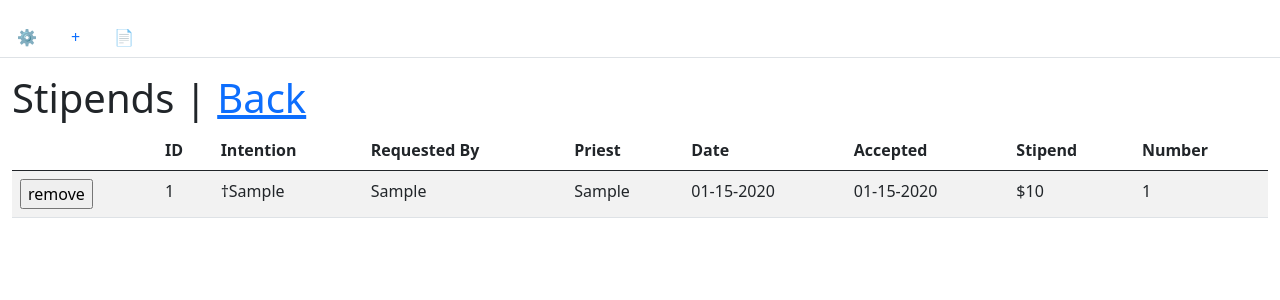
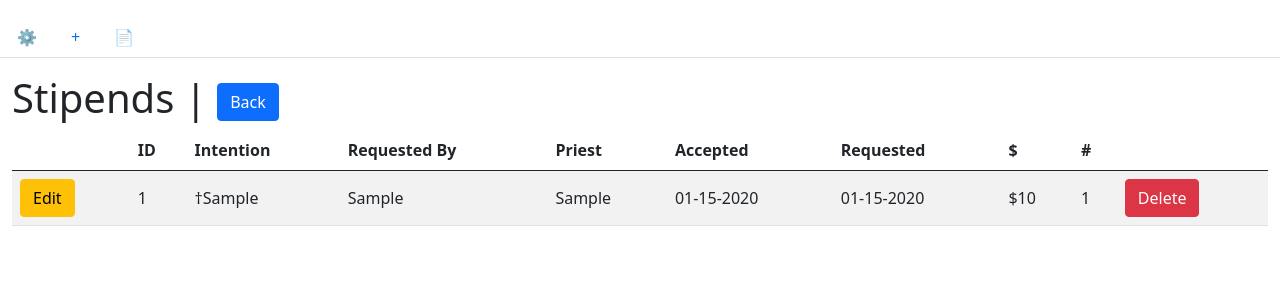
Before and after one commit to corei8/stipendium, a Flask app: page /edit in a window 1280 px wide. Shown: the top 300 px of the page. Run offline with Flask 2, Linux system fonts and the light colour scheme; tables that the repository leaves empty hold one stand-in row (values such as "Sample post").

Commit message:
add editing features

```diff
--- a/stipendium/templates/add_stipend.html
+++ b/stipendium/templates/add_stipend.html
@@ -42,7 +42,7 @@
     <input class="btn btn-primary" type="submit" value="Add to Database">
     </p>
 </form>
-<h3>Stipend Queue | <a href ="{{ url_for('edit_stipends') }}">Edit</a></h3>
+<h3>Stipend Queue | <a href ="{{ url_for('edit_stipends') }}" class="btn btn-primary link">Edit</a></h3>
 <table class="table table-striped">
     <thead class="thead-dark">
         <tr>
--- a/stipendium/templates/edit_stipends.html
+++ b/stipendium/templates/edit_stipends.html
@@ -1,8 +1,8 @@
 {% extends 'base.html' %}
 {% from "_formhelper.html" import hidden_field, datify %}
 {% block content %}
-<h1>Stipends | <a href="{{ url_for('add_stipend') }}">Back</a></h1>
-<table class="table table-striped">
+<h1>Stipends | <a href="{{ url_for('add_stipend') }}" class="btn btn-primary link">Back</a></h1>
+<table class="table table-striped align-middle table-hover">
     <thead class="thead-dark">
         <tr>
             <th></th>
@@ -10,29 +10,20 @@
             <th>Intention</th>
             <th>Requested By</th>
             <th>Priest</th>
-            <th>Date</th>
             <th>Accepted</th>
-            <th>Stipend</th>
-            <th>Number</th>
+            <th>Requested</th>
+            <th>$</th>
+            <th>#</th>
+            <th></th>
         </tr>
     </thead>
     <tbody>
         {% for stipend in stipends %}
         <tr>
             <td>
-                <form method="post">
-                    {{ hidden_field(delete_form.id, stipend.id) }}
-                    {{ hidden_field(delete_form.intention, stipend.intention) }}
-                    {{ hidden_field(delete_form.dead, stipend.dead) }}
-                    {{ hidden_field(delete_form.requester, stipend.requester) }}
-                    {{ hidden_field(delete_form.priest_asked, stipend.priest) }}
-                    {{ hidden_field(delete_form.origin, stipend.origin) }}
-                    {{ hidden_field(delete_form.accepted, datify(stipend.accepted)) }}
-                    {{ hidden_field(delete_form.req_date, stipend.req_date) }}
-                    {{ hidden_field(delete_form.amount, stipend.amount) }}
-                    {{ hidden_field(delete_form.masses, stipend.masses) }}
-                    <input type="submit" value="remove">
-                </form>
+                <a href="{{ url_for('edit_stipend_by_id', stipend_id=stipend.id) }}" class="btn btn-warning link">
+                    Edit
+                </a>
             </td>
             <td>{{ stipend.id }}</td>
             <td>
@@ -48,6 +39,20 @@
             <td>{{ datify(stipend.accepted) }}</td>
             <td>${{ stipend.amount }}</td>
             <td>{{ stipend.masses }}</td>
+            <td class="">
+                <form method="post">
+                    {{ hidden_field(delete_form.id, stipend.id) }}
+                    {{ hidden_field(delete_form.intention, stipend.intention) }}
+                    {{ hidden_field(delete_form.dead, stipend.dead) }}
+                    {{ hidden_field(delete_form.requester, stipend.requester) }}
+                    {{ hidden_field(delete_form.priest_asked, stipend.priest) }}
+                    {{ hidden_field(delete_form.origin, stipend.origin) }}
+                    {{ hidden_field(delete_form.accepted, datify(stipend.accepted)) }}
+                    {{ hidden_field(delete_form.req_date, stipend.req_date) }}
+                    {{ hidden_field(delete_form.amount, stipend.amount) }}
+                    {{ hidden_field(delete_form.masses, stipend.masses) }}
+                    <input type="submit" class="btn btn-danger link align-right" value="Delete">
+                </form>
         </tr>
         {% endfor %}
     </tbody>
--- a/stipendium/views.py
+++ b/stipendium/views.py
@@ -49,7 +49,6 @@ def add_stipend():
             submit_date = datetime.today()
         else:
             submit_date = form.submitted.data
-        print(form.dead.data, flush=True)
         stipend = Queue(
                 intention = form.intention.data,
                 dead      = form.dead.data,
@@ -101,6 +100,44 @@ def edit_stipends():
             delete_form=delete_form,
             stipends=stipends,
             title='Add Queue',
+            )
+
+
+@app.route('/edit/stipend/stipendID=<stipend_id>', methods=['GET', 'POST'])
+def edit_stipend_by_id(stipend_id):
+    stipend = Queue.query.filter_by(id=stipend_id).first()
+    form = QueueForm(
+            intention=stipend.intention,
+            dead=stipend.dead,
+            requester=stipend.requester,
+            priest_asked=stipend.priest,
+            origin=stipend.origin,
+            submitted=stipend.accepted,
+            req_date=stipend.req_date,
+            amount=stipend.amount,
+            masses=stipend.masses
+            )
+    edited_form = QueueForm(request.form)
+    if request.method == 'POST' and edited_form.validate():
+        edited_stipend = Queue(
+                intention = edited_form.intention.data,
+                dead      = edited_form.dead.data,
+                requester = edited_form.requester.data,
+                priest    = edited_form.priest_asked.data,
+                origin    = edited_form.origin.data,
+                accepted  = edited_form.submitted.data,
+                req_date  = edited_form.req_date.data,
+                amount    = edited_form.amount.data,
+                masses    = edited_form.masses.data,
+                )
+        Queue.query.filter_by(id=stipend.id).delete()
+        db.session.add(edited_stipend)
+        db.session.commit()
+        return redirect(url_for('edit_stipends'))
+    return render_template(
+            'edit_single_stipend.html',
+            form=form,
+            title='Edit',
             )
 
 
```
Also changed, not shown: stipendium/templates/edit_single_stipend.html (added, +45 -0 lines).
